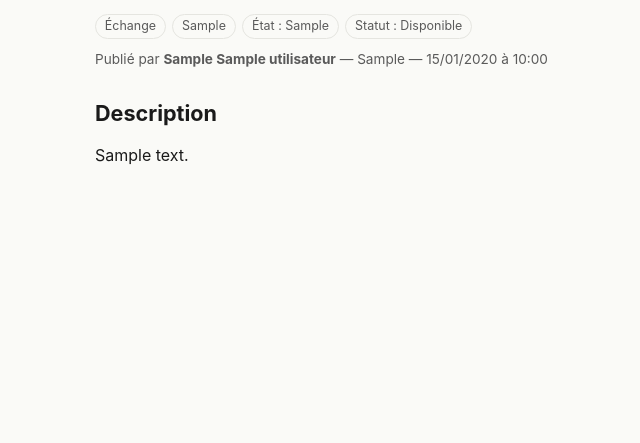
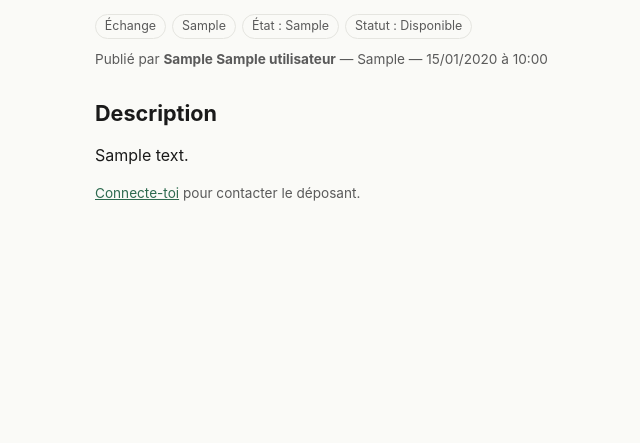
Before and after one commit to Fido-Midou/GreenIT_Project, a Flask app: page /annonces/1 in a window 1280 px wide. Shown: the part 166-609 px from the top of the page, without its empty margins (121-761 px from the left). Run offline with Flask 3, Linux system fonts and the light colour scheme; tables that the repository leaves empty hold one stand-in row (values such as "Sample post").

Commit message:
Mise a jour du fichier annonces detail.html
rajout des addresse mails perso des annonceurs

```diff
--- a/frontend/templates/annonce_detail.html
+++ b/frontend/templates/annonce_detail.html
@@ -24,6 +24,23 @@
   <h2>Description</h2>
   <p>{{ annonce.description|replace('\n', '<br>')|safe }}</p>
 
+  {# Bouton de contact : visible UNIQUEMENT aux utilisateurs connectés
+     et différents de l'auteur. Choix Green IT : un simple mailto ouvre
+     le client mail natif, sans messagerie interne (B9 Won't Have V1). #}
+  {% if current_user and current_user.id != annonce.id_utilisateur and annonce.statut == 'disponible' %}
+    <h2>Intéressé·e ?</h2>
+    <p>
+      <a href="mailto:{{ annonce.auteur.email }}?subject=CampusGive%20-%20{{ annonce.titre|urlencode }}&body=Bonjour%20{{ annonce.auteur.prenom|urlencode }}%2C%0A%0AJe%20suis%20int%C3%A9ress%C3%A9%C2%B7e%20par%20ton%20annonce%20%C2%AB%20{{ annonce.titre|urlencode }}%20%C2%BB%20publi%C3%A9e%20sur%20CampusGive.%0A%0A"
+         class="btn">
+        Contacter {{ annonce.auteur.prenom }} par email
+      </a>
+    </p>
+    <p class="meta">
+      L'email s'ouvrira dans ta messagerie habituelle, avec un message pré-rempli
+      que tu peux compléter avant de l'envoyer.
+    </p>
+  {% endif %}
+
   {% if current_user and (current_user.id == annonce.id_utilisateur or current_user.is_admin) %}
     <div class="actions" style="justify-content: flex-start;">
       <a href="{{ url_for('annonces.modifier', annonce_id=annonce.id) }}" class="btn btn-secondary">Modifier</a>
@@ -32,5 +49,11 @@
       </form>
     </div>
   {% endif %}
+
+  {% if not current_user %}
+    <p class="meta">
+      <a href="{{ url_for('auth.login') }}">Connecte-toi</a> pour contacter le déposant.
+    </p>
+  {% endif %}
 </article>
 {% endblock %}
```
